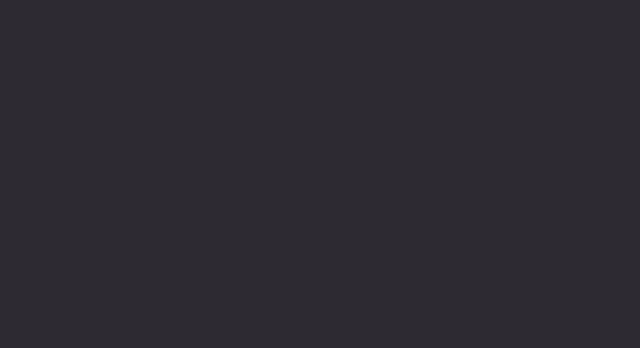
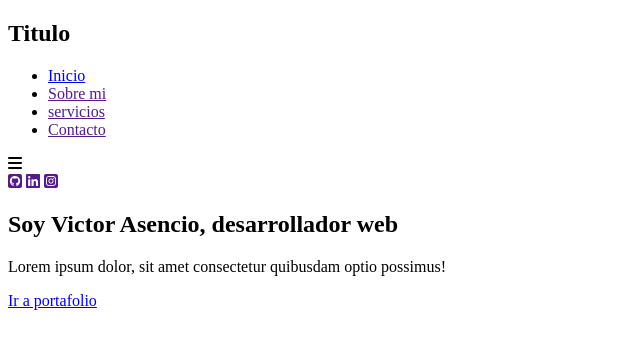
Before and after one commit to KennySeen00/Portafolio, a plain HTML site: page index.html in a window 1280 px wide. Shown: the whole page, without its empty margins (0-640 px from the left). Drawn offline with Linux system fonts and the light colour scheme.

Commit message:
Nav en proceso

```diff
--- a/css/master.css
+++ b/css/master.css
@@ -1,6 +1,3 @@
-/*FUENTES*/
-@import url('https://fonts.googleapis.com/css2?family=Montserrat:wght@500&display=swap');
-
 :root{
     --primario: #2D2A32;
     --secundario: #DDD92A;
@@ -9,10 +6,4 @@
     --quinario: #FAFDF6;
 
 }
-
-*{
-    box-sizing: border-box;
-    padding: 0;
-    margin: 0;
-    background-color: var(--primario);
-}
+/*Fuentes*/
--- a/index.html
+++ b/index.html
@@ -4,12 +4,45 @@
     <meta charset="UTF-8">
     <meta http-equiv="X-UA-Compatible" content="IE=edge">
     <meta name="viewport" content="width=device-width, initial-scale=1.0">
-    <title>Victor</title>
+    <title>VR Desarrollo Web</title>
     <!-- CSS -->
     <link rel="stylesheet" href="css/master.css">
+    <script src="https://kit.fontawesome.com/958680992e.js" crossorigin="anonymous"></script>
 </head>
 <body>
     <!-- SECCIÓN DE INICIO  -->
-
+    <section>
+        <div>
+            <header>
+                <div>
+                    <h1>Titulo</h1>
+                    <nav id="nav" class="">
+                        <ul>
+                            <li><a href="#index.html">Inicio</a></li>
+                            <li><a href="">Sobre mi</a></li>
+                            <li><a href="">servicios</a></li>
+                            <li><a href="">Contacto</a></li>
+                        </ul>
+                    </nav>
+                    <!-- ICONOS DEL MENU RESPONSIVE -->
+                    <div class="icono_nav">
+                        <i class="fa-solid fa-bars"></i>
+                    </div>
+                    <!-- ICONO DE LAS REDES SOCIALES -->
+                    <div class="redes">
+                        <a href=""><i class="fa-brands fa-square-github"></i></i></a>
+                        <a href=""><i class="fa-brands fa-linkedin"></i></a>
+                        <a href=""><i class="fa-brands fa-square-instagram"></i></a>
+                    </div>
+                </div>
+            </header>
+            <div class="presentacion">
+                <p class="bienvenido"></p>
+                <h2>Soy <span>Victor Asencio</span>, desarrollador web</h2>
+                <p class="descripcion">Lorem ipsum dolor, sit amet consectetur quibusdam optio possimus!</p>
+                <a href="#portafolio">Ir a portafolio</a>
+            </div>
+        </div>
+    </section>
 </body>
 </html>
```
